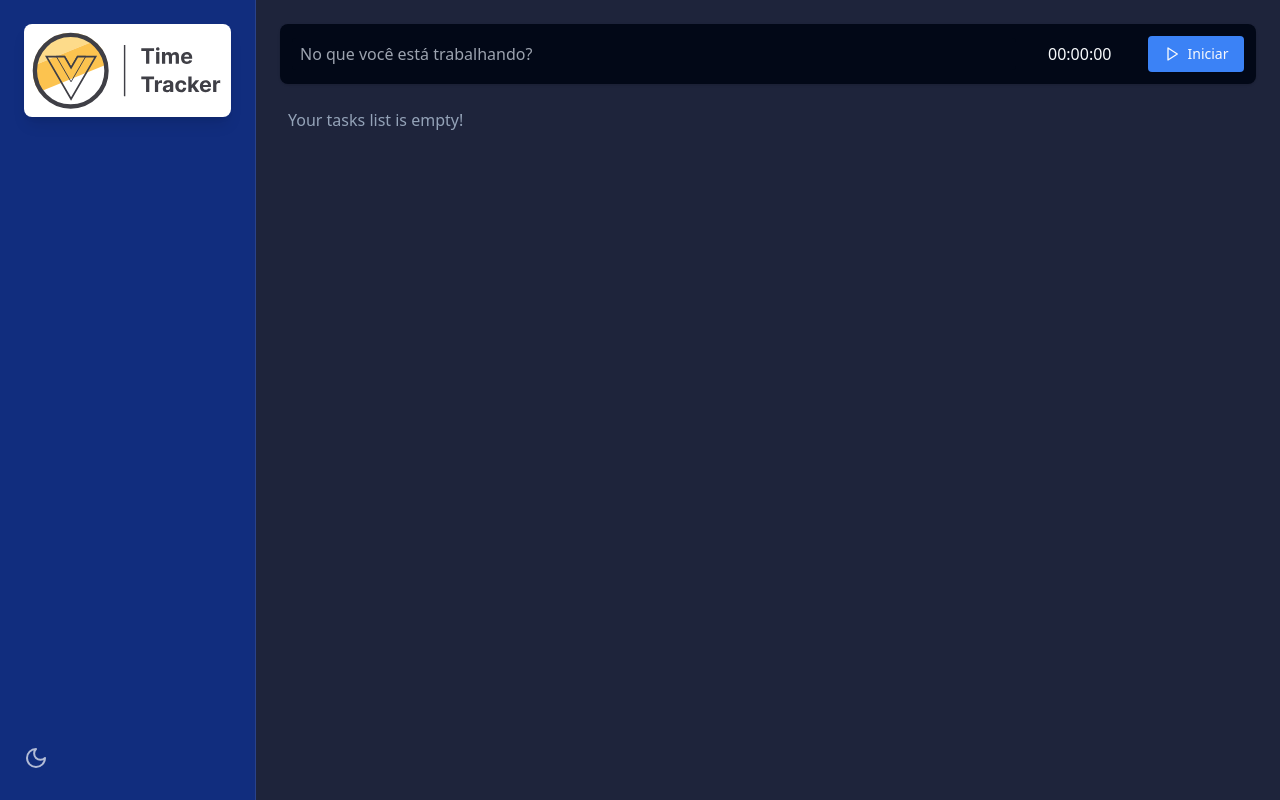
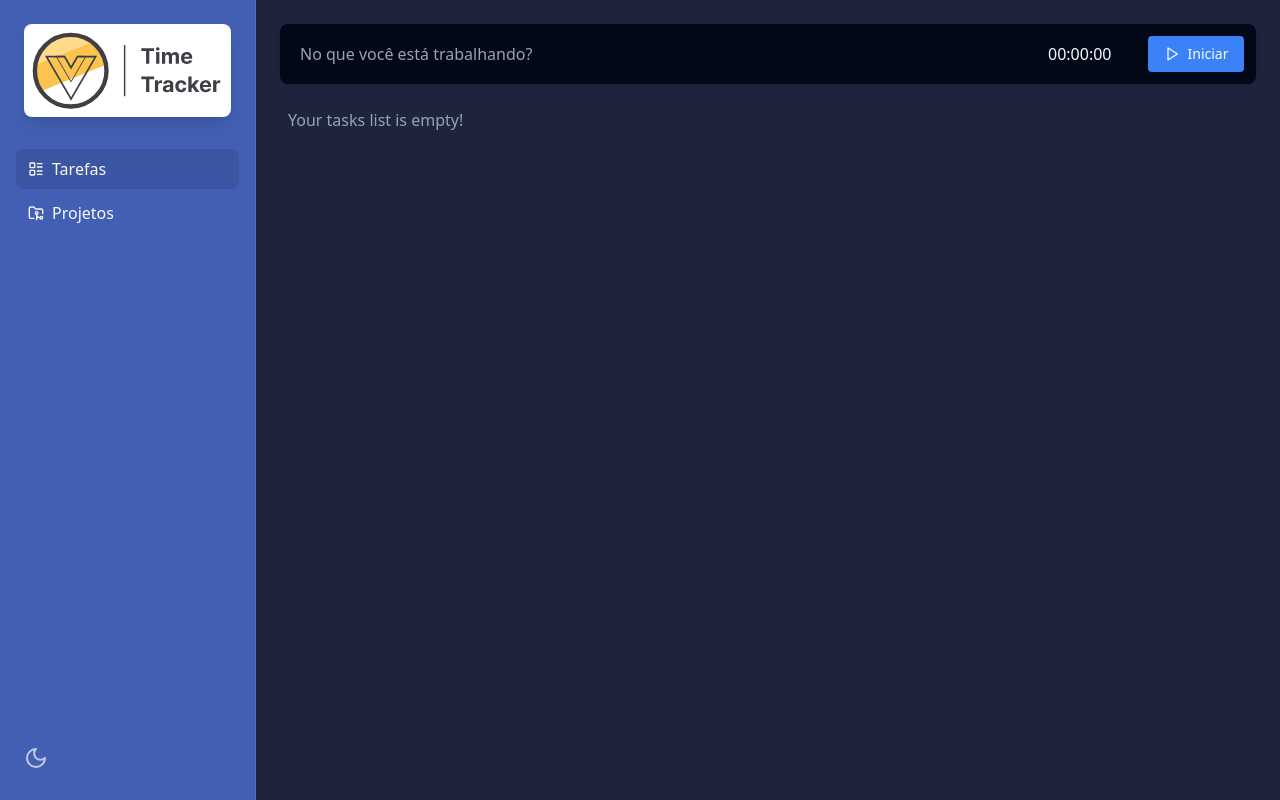
Before and after one commit to adeonirlabs/alura-time-tracker, a Vue app: page / in a window 1280 px wide. Built offline with nearby package versions, Linux system fonts and the light colour scheme.

Commit message:
Create app navigation component

```diff
--- a/src/assets/main.css
+++ b/src/assets/main.css
@@ -3,6 +3,9 @@
 @tailwind utilities;
 
 @layer base {
+  html {
+    @apply antialiased;
+  }
   :root {
     --background: 0 0% 100%;
     --foreground: 222.2 84% 4.9%;
@@ -22,7 +25,7 @@
     --muted: 220 40% 91.1%;
     --muted-foreground: 215.4 16.3% 46.9%;
 
-    --accent: 224.3 76.3% 48%;
+    --accent: 224.3 66.3% 68%;
     --accent-foreground: 222.2 47.4% 11.2%;
 
     --destructive: 0, 79%, 45%;
@@ -53,7 +56,7 @@
     --muted:227.2 32.6% 17.5%;
     --muted-foreground:215 20.2% 65.1%;
 
-    --accent: 224.3 76.3% 28%;
+    --accent: 224.3 46.3% 48%;
     --accent-foreground:210 40% 98%;
 
     --destructive: 0, 79%, 45%;
--- a/src/components/app/SideBar.vue
+++ b/src/components/app/SideBar.vue
@@ -1,11 +1,13 @@
 <script lang="ts">
 import AppLogo from '@/components/ui/AppLogo.vue'
+import AppNavigation from '@/components/ui/AppNavigation.vue'
 import ToggleTheme from '@/components/ui/ToggleTheme.vue'
 
 export default {
   name: 'SideBar',
   components: {
     AppLogo,
+    AppNavigation,
     ToggleTheme,
   },
   emits: ['toggle-theme'],
@@ -21,9 +23,12 @@ export default {
   <aside
     class="flex h-auto w-full flex-col justify-between border-r border-accent-foreground/10 bg-accent p-6 md:h-screen"
   >
-    <h1 class="overflow-hidden rounded-lg shadow-lg">
-      <AppLogo />
-    </h1>
+    <header class="flex flex-col gap-8">
+      <h1 class="overflow-hidden rounded-lg shadow-lg">
+        <AppLogo aria-label="Time Tracker" />
+      </h1>
+      <AppNavigation />
+    </header>
     <footer>
       <ToggleTheme @toggle-theme="toggleTheme" />
     </footer>
--- /dev/null
+++ b/src/components/ui/AppNavigation.vue
@@ -0,0 +1,34 @@
+<script lang="ts">
+import { FolderGit2, LayoutList } from 'lucide-vue-next'
+import { RouterLink } from 'vue-router'
+
+export default {
+  name: 'AppNavigation',
+  components: {
+    FolderGit2,
+    LayoutList,
+    RouterLink,
+  },
+}
+</script>
+
+<template>
+  <nav class="flex flex-1 flex-col">
+    <ul role="list" class="-mx-2 space-y-1">
+      <RouterLink
+        active-class="bg-background/10"
+        class="flex items-center gap-2 rounded-lg px-3 py-2 text-foreground hover:bg-background/10"
+        to="/"
+      >
+        <LayoutList :size="16" />Tarefas
+      </RouterLink>
+      <RouterLink
+        active-class="bg-background/10"
+        class="flex items-center gap-2 rounded-lg px-3 py-2 text-foreground hover:bg-background/10"
+        to="/projects"
+      >
+        <FolderGit2 :size="16" /> Projetos
+      </RouterLink>
+    </ul>
+  </nav>
+</template>
```
